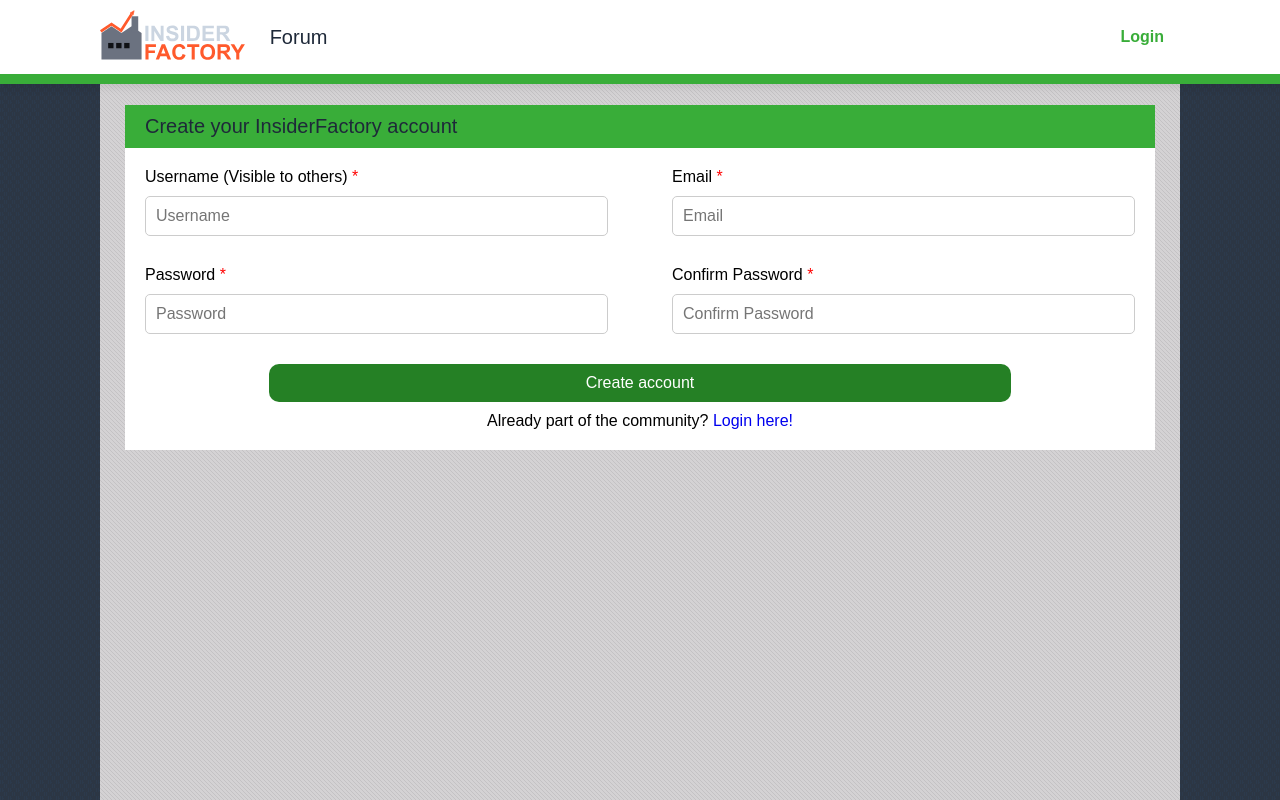
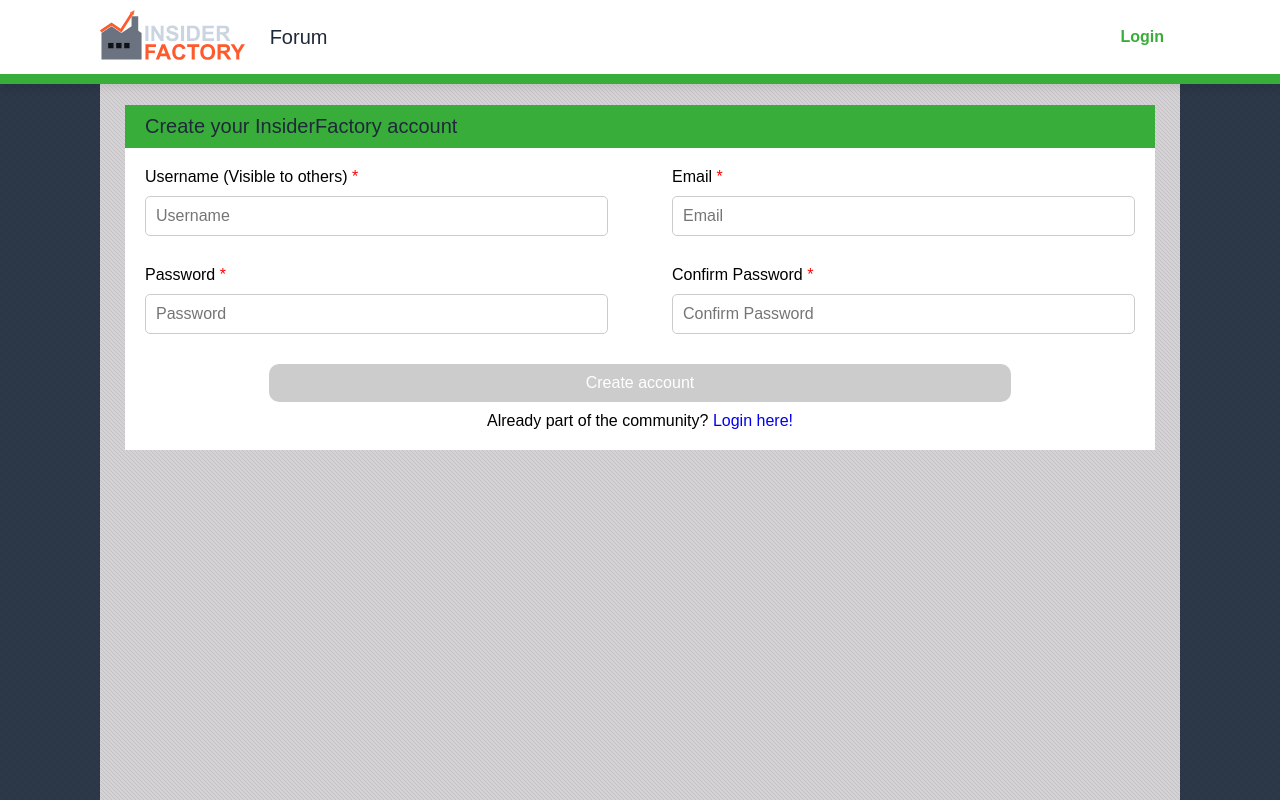
Before and after one commit to LxrdLoki/InsideFactorySchool, an Angular app: page /register in a window 1280 px wide. Shown: the top 800 px of the page. Built offline with nearby package versions, Linux system fonts and the light colour scheme.

Commit message:
added simple disabled with styling for register button

```diff
--- a/src/app/register/register.html
+++ b/src/app/register/register.html
@@ -48,7 +48,7 @@
       </div>
 
     </div>
-    <button type="submit" class="button">Create account</button>
+    <button type="submit" class="button" [disabled]="registerForm.invalid">Create account</button>
     <span class="noAccountButton">Already part of the community? <a href="/login">Login here!</a></span>
   </form>
 
--- a/src/app/register/register.scss
+++ b/src/app/register/register.scss
@@ -46,6 +46,11 @@
       margin-top: 30px;
       align-self: center;
       width: 75%;
+
+      &:disabled {
+        background-color: #ccc;
+        cursor: not-allowed;
+      }
     }
 
     .noAccountButton{
```
